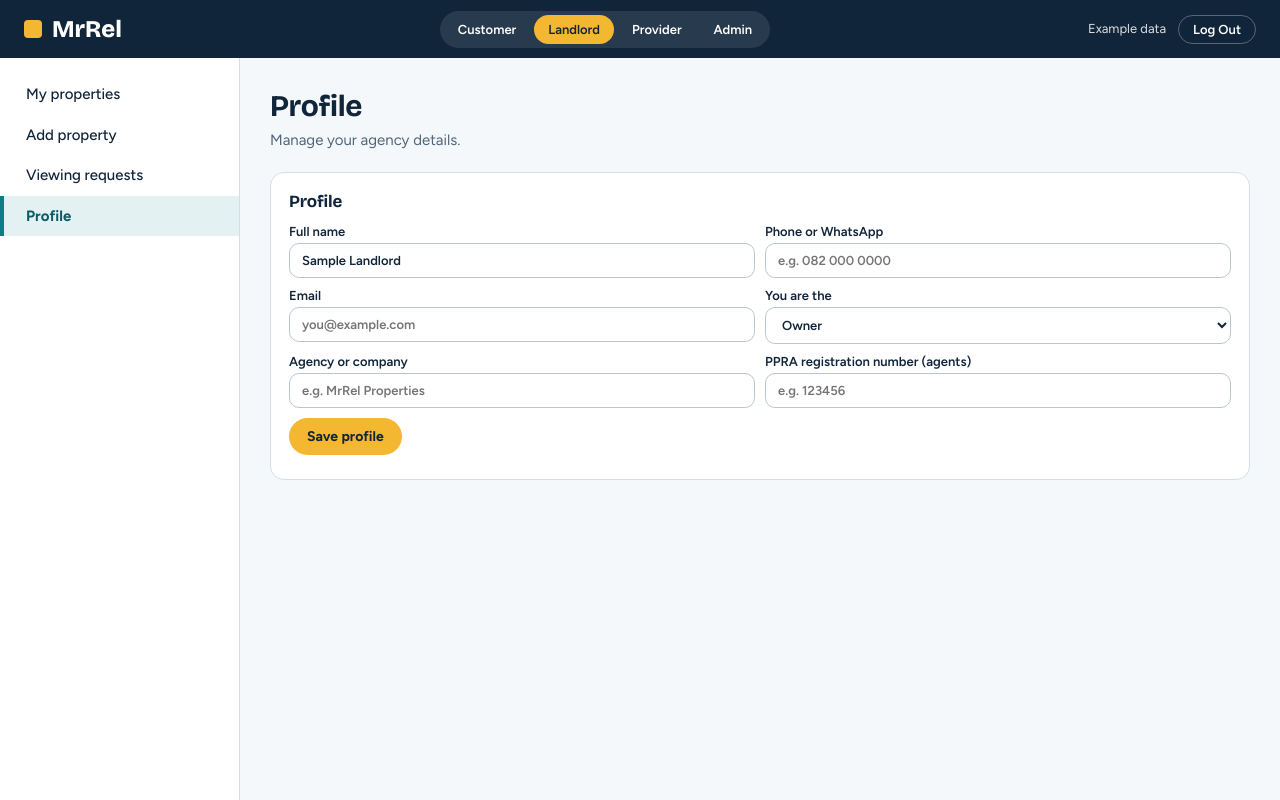
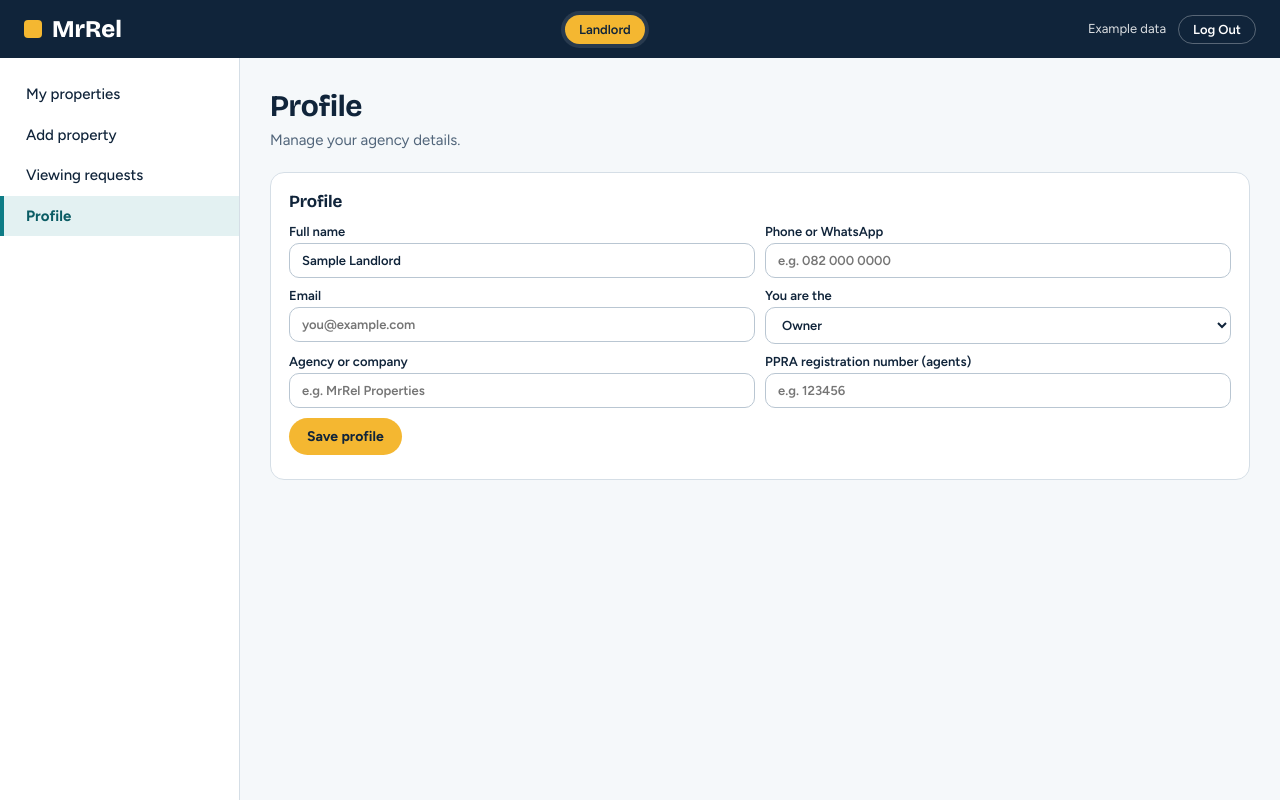
Before and after one commit to nforedison60-blip/mrrel-portal, a Laravel app: page /landlord/profile in a window 1280 px wide. Run offline with Laravel 12, Linux system fonts and the light colour scheme; a user stored in the database is signed in; data comes from the database, SQL or seed files in the repository.

Commit message:
Fixed landlord layout to only show landlord tab

```diff
--- a/resources/views/layouts/landlord.blade.php
+++ b/resources/views/layouts/landlord.blade.php
@@ -3,6 +3,7 @@
 <head>
     <meta charset="UTF-8">
     <meta name="viewport" content="width=device-width,initial-scale=1">
+    <meta name="csrf-token" content="{{ csrf_token() }}">
     <title>MrRel Portal - Landlord</title>
     <link href="https://fonts.googleapis.com/css2?family=Bricolage+Grotesque:wght@700;800&family=Figtree:wght@400;500;600;700&display=swap" rel="stylesheet">
     <style>
@@ -49,10 +50,8 @@
     <div class="top">
         <div class="logo"><i></i>MrRel</div>
         <div class="sw" id="sw">
-            <a href="{{ route('customer.dashboard') }}">Customer</a>
+            <!-- ONLY SHOW LANDLORD TAB -->
             <a href="{{ route('landlord.properties') }}" class="on">Landlord</a>
-            <a href="{{ route('provider.dashboard') }}">Provider</a>
-            <a href="{{ route('admin.dashboard') }}">Admin</a>
         </div>
         <div style="display:flex; align-items:center; gap:12px;">
             <span style="opacity:.85;font-size:13px">Example data</span>
@@ -77,11 +76,8 @@
                     {{ session('success') }}
                 </div>
             @endif
-
             @yield('content')
         </main>
     </div>
-
-    <div id="toast"></div>
 </body>
 </html>
```
